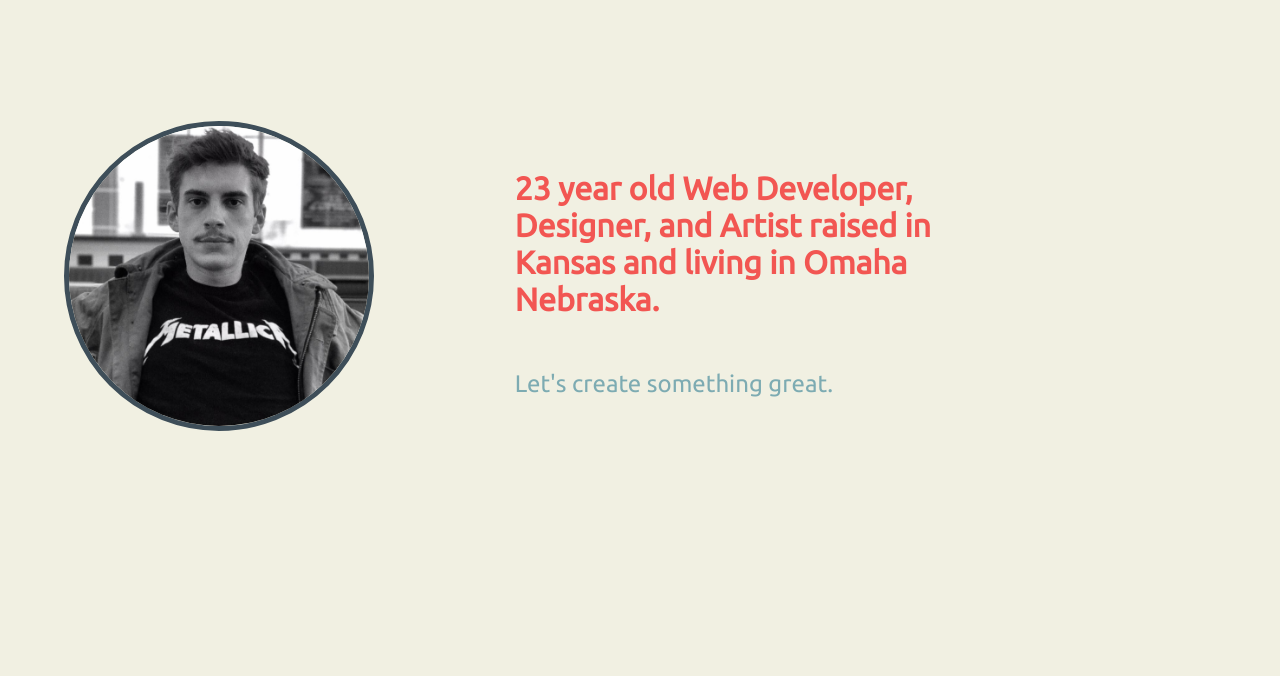
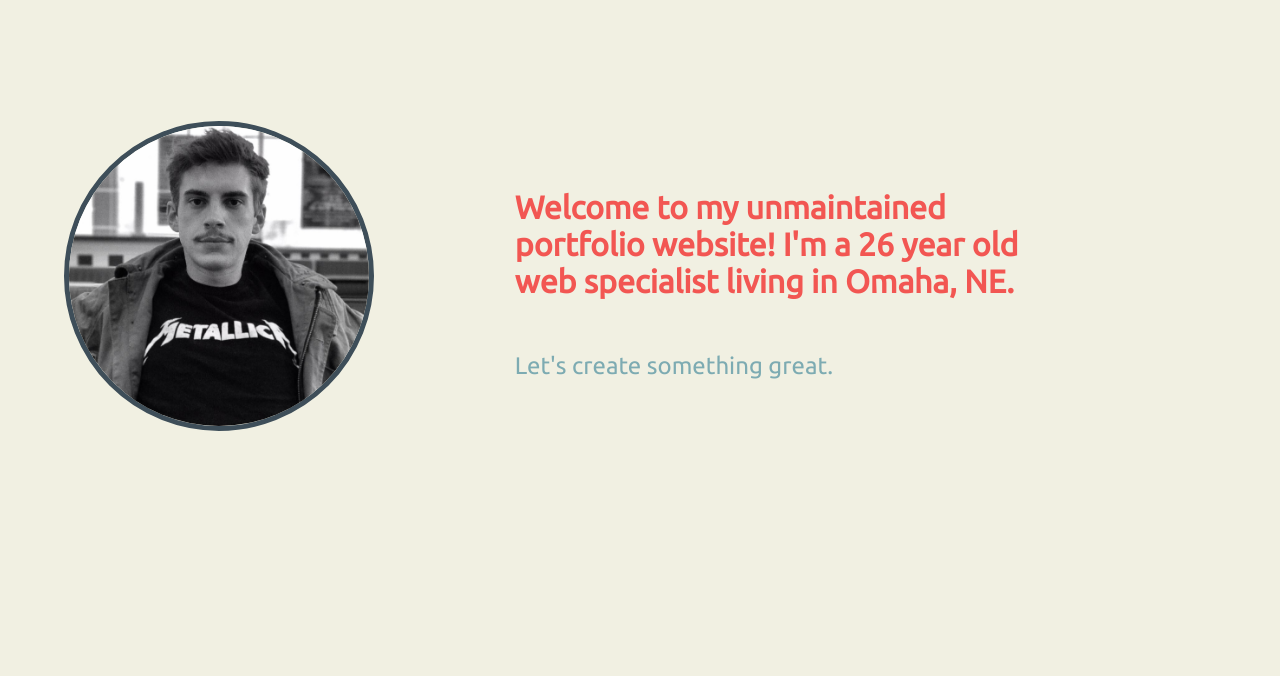
Before and after one commit to zackasdf/zackasdf.github.io, a plain HTML site: page index.html in a window 1280 px wide. Shown: the part 124-800 px from the top of the page. Drawn offline with nearby package versions, Linux system fonts and the light colour scheme; some packages are replaced by stand-ins of ours.

Commit message:
Update index.html

```diff
--- a/index.html
+++ b/index.html
@@ -39,7 +39,8 @@
             <img id=" home_content_img" src="../../images/selfie.png">
             <div class="home_content">
                 <div id="home_content_header">
-                    23 year old Web Developer, Designer, and Artist raised in Kansas and living in Omaha Nebraska.
+                    Welcome to my unmaintained portfolio website! I'm a 26 year old web specialist living in Omaha, NE.
+
                 </div>
                 <br>
                 <p>
```
